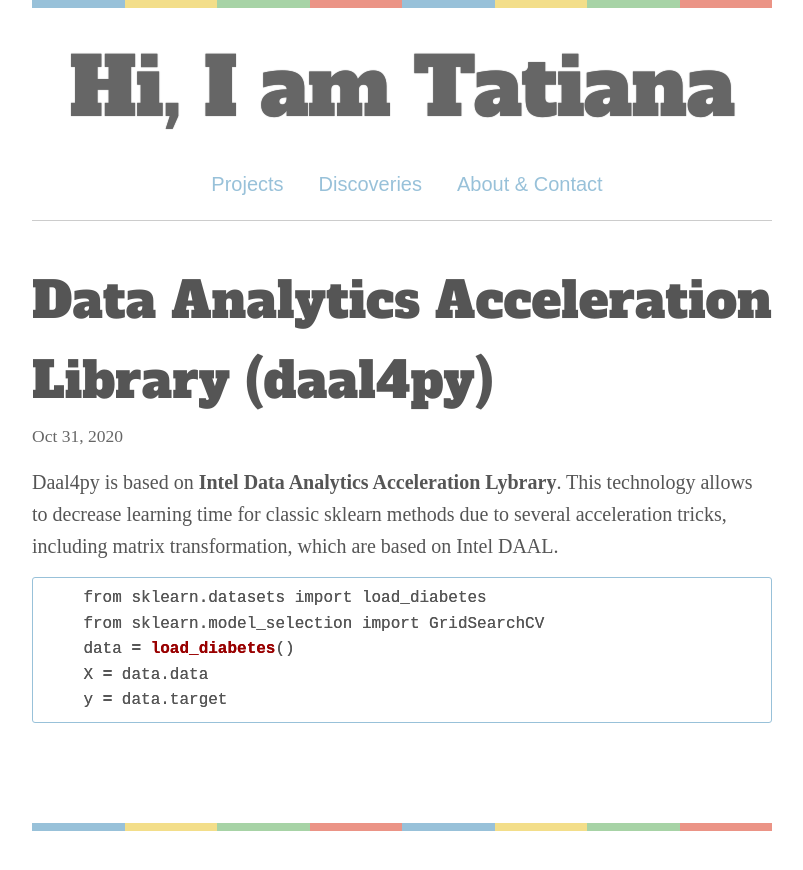
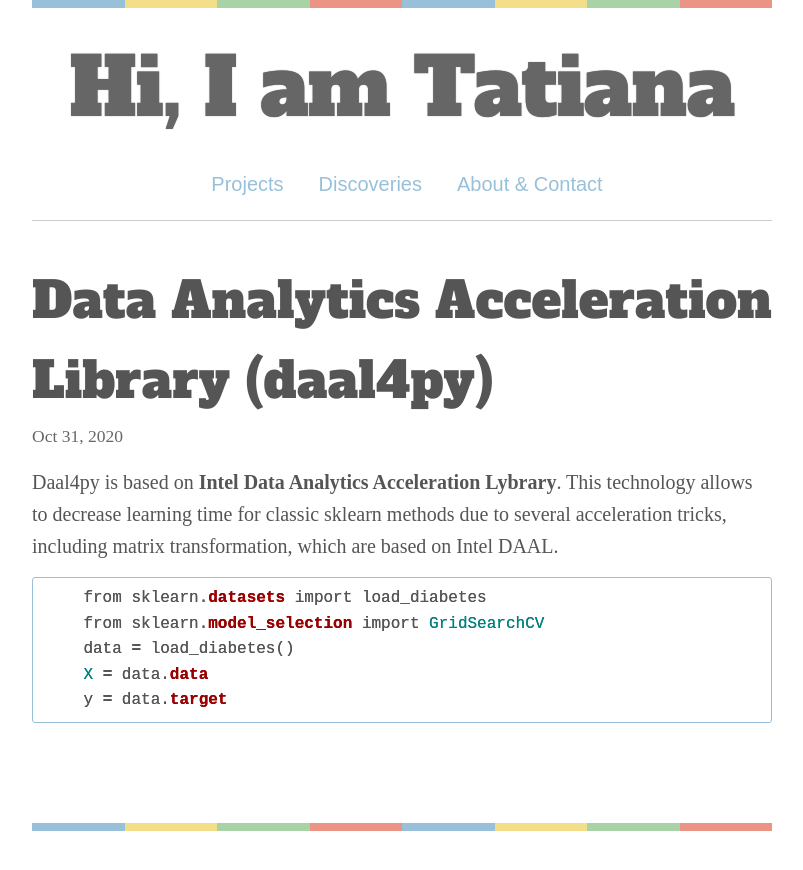
Before and after one commit to tatieliseeva/v-master, a Jekyll site: the page built from _posts/2020-10-31-Data_Analytics_Acceleration_Library(DAAL4PY)_check_out.markdown, in a window 1280 px wide. Shown: the top 870 px of the page, without its empty margins (238-1041 px from the left). Built offline with Jekyll 4.4.1, drawn with Linux system fonts in a browser that asks for light colours; some web fonts are replaced.

Commit message:
Update 2020-10-31-Data_Analytics_Acceleration_Library(DAAL4PY)_check_out.markdown

```diff
--- a/_posts/2020-10-31-Data_Analytics_Acceleration_Library(DAAL4PY)_check_out.markdown
+++ b/_posts/2020-10-31-Data_Analytics_Acceleration_Library(DAAL4PY)_check_out.markdown
@@ -7,7 +7,7 @@ permalink: /discoveries/
 
 Daal4py is based on **Intel Data Analytics Acceleration Lybrary**. This technology allows to decrease learning time for classic sklearn methods due to several acceleration tricks, including matrix transformation, which are based on Intel DAAL.
 
-{% highlight python %}
+{% highlight ruby %}
     from sklearn.datasets import load_diabetes
     from sklearn.model_selection import GridSearchCV
     data = load_diabetes()
```
